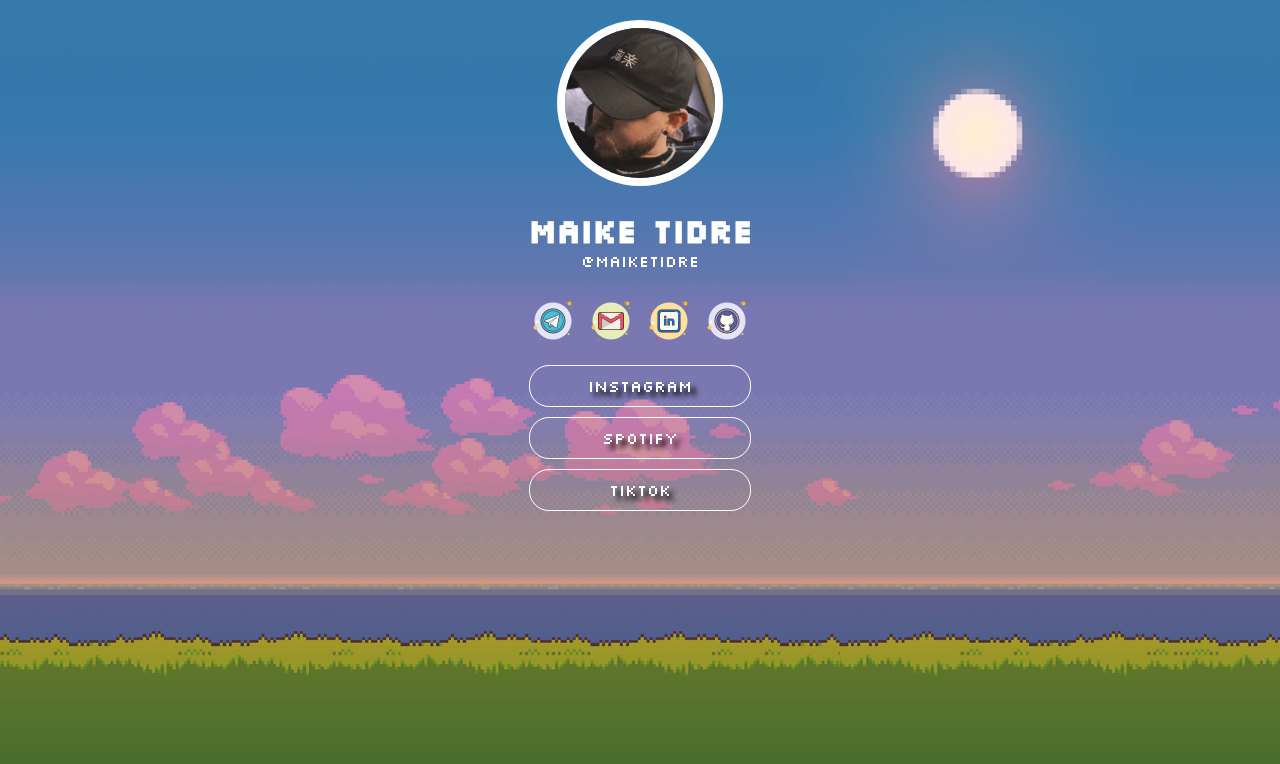
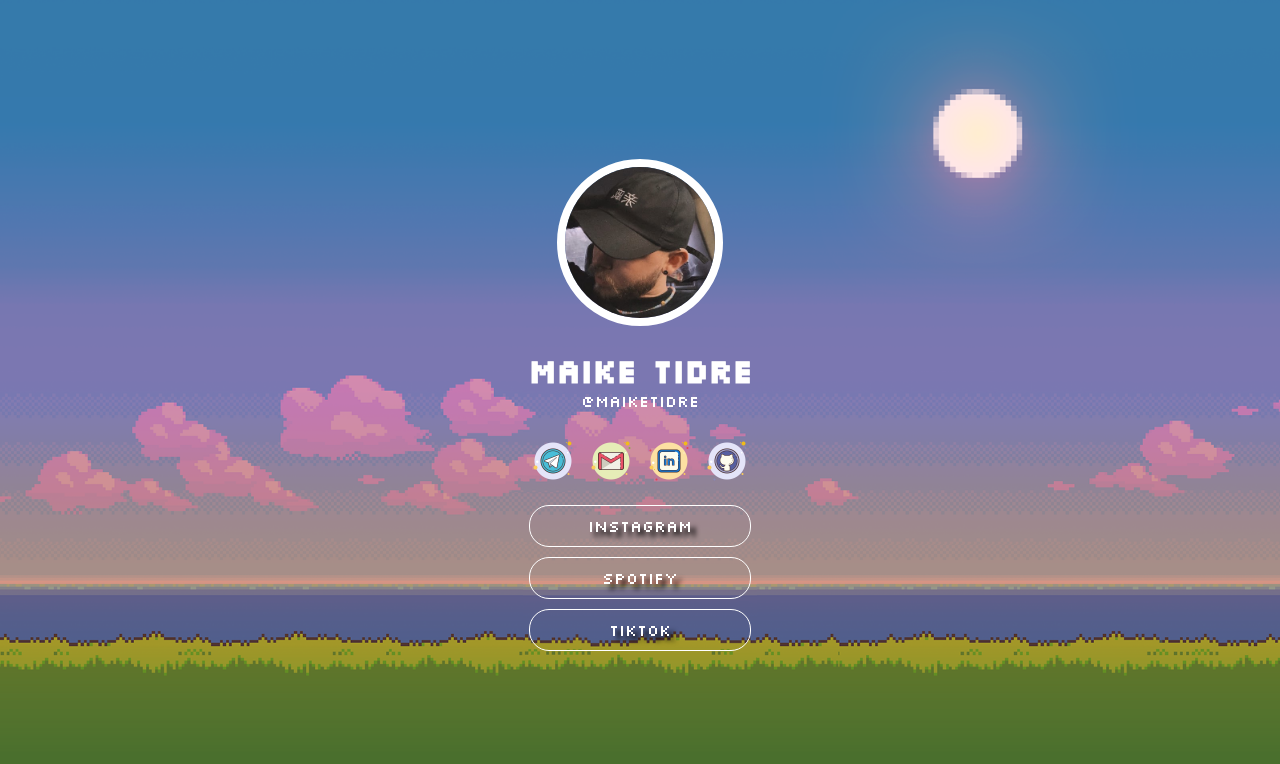
Before and after one commit to maiketidre/Redes-sociais, a plain HTML site: page index.html in a window 1280 px wide. Drawn offline with Linux system fonts and the light colour scheme.

Commit message:
Update Style.css

```diff
--- a/Style.css
+++ b/Style.css
@@ -2,25 +2,30 @@
     margin: 0;
     padding: 0;
     font-family: 'Silkscreen', cursive;
-    background-color: #A2CFCC;
+
     background-image: url(fundo-2.png);
     background-attachment:fixed;
     background-size: cover;
     color: white;
-
 }
 
-/*
-.base
-{
-    border: 2px solid;
+body {
+    display: flex;
+    justify-content: center;
+    height: 100vh;
+    margin: 0;
+}
+
+
+.base{
+
     max-width: auto;
     margin: auto;
+    border-radius: 5px;
 }
-*/
+
 
 header {
-
     text-align: center;
 }
 
@@ -58,7 +63,6 @@
     margin: 10px auto;
     padding: 10px;
     border-radius: 20px;
-
 }
 
 a {
```
